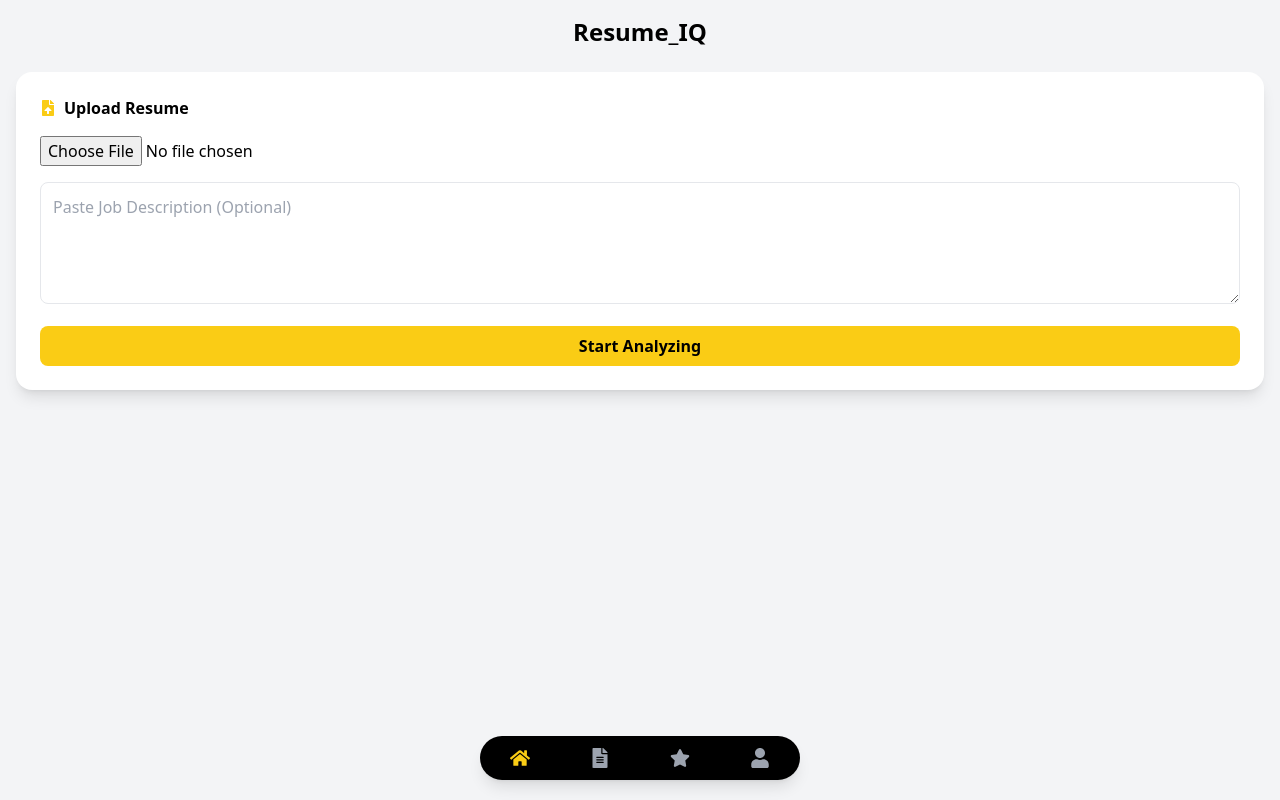
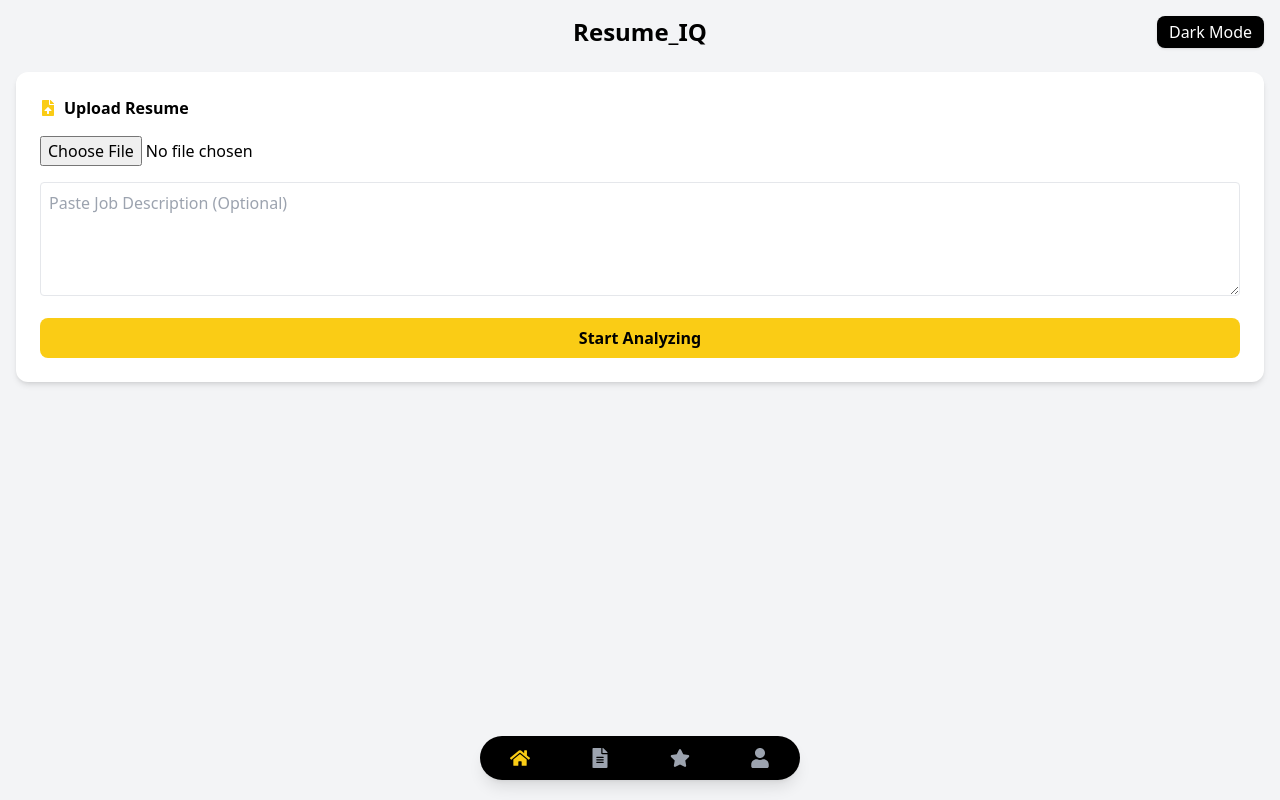
Before and after one commit to saitejabasudi/Resume_IQ-, a React (Create React App) app in the folder client/: page / in a window 1280 px wide. Built offline with nearby package versions, Linux system fonts and the light colour scheme.

Commit message:
Update App.js

```diff
--- a/client/src/App.js
+++ b/client/src/App.js
@@ -12,9 +12,9 @@ function App() {
   const [jobDescription, setJobDescription] = useState("");
   const [score, setScore] = useState(null);
   const [jobMatch, setJobMatch] = useState(null);
-  const [suggestions, setSuggestions] = useState([]);
   const [loading, setLoading] = useState(false);
   const [page, setPage] = useState("home");
+  const [darkMode, setDarkMode] = useState(false);
 
   const analyze = async () => {
     if (!file) {
@@ -30,10 +30,11 @@ function App() {
       setLoading(true);
       setScore(null);
       setJobMatch(null);
-      setSuggestions([]);
 
       const res = await axios.post("/api/analyze", formData, {
-        headers: { "Content-Type": "multipart/form-data" },
+        headers: {
+          "Content-Type": "multipart/form-data",
+        },
       });
 
       setScore(res.data.atsScore);
@@ -43,36 +44,6 @@ function App() {
         matchedSkills: res.data.matchedSkills,
         missingSkills: res.data.missingSkills,
       });
-
-      // ✅ Smart Suggestions Logic
-      const generatedSuggestions = [];
-
-      if (res.data.atsScore < 60) {
-        generatedSuggestions.push(
-          "Improve resume formatting and use clear section headings."
-        );
-      }
-
-      if (res.data.missingSkills?.length > 0) {
-        generatedSuggestions.push(
-          `Add missing skills such as: ${res.data.missingSkills.join(", ")}`
-        );
-      }
-
-      if (!jobDescription) {
-        generatedSuggestions.push(
-          "Paste a job description to get a more accurate job match score."
-        );
-      }
-
-      if (res.data.atsScore >= 75) {
-        generatedSuggestions.push(
-          "Great resume! Consider tailoring it more specifically to each job role."
-        );
-      }
-
-      setSuggestions(generatedSuggestions);
-
     } catch (err) {
       console.error(err);
       alert("Analysis failed");
@@ -82,10 +53,20 @@ function App() {
   };
 
   return (
-    <div className="min-h-screen bg-gray-100 p-4 pb-24">
+    <div
+      className={`min-h-screen p-4 pb-24 transition-all duration-300 ${
+        darkMode ? "bg-gray-900 text-white" : "bg-gray-100 text-black"
+      }`}
+    >
+      {/* Dark Mode Toggle */}
+      <button
+        onClick={() => setDarkMode(!darkMode)}
+        className="fixed top-4 right-4 bg-black text-white px-3 py-1 rounded-lg shadow"
+      >
+        {darkMode ? "Light Mode" : "Dark Mode"}
+      </button>
 
       <AnimatePresence mode="wait">
-
         {/* ================= HOME PAGE ================= */}
         {page === "home" && (
           <motion.div
@@ -99,7 +80,11 @@ function App() {
               Resume_IQ
             </h1>
 
-            <div className="bg-white p-6 rounded-2xl shadow-lg">
+            <div
+              className={`p-6 rounded-xl shadow-md ${
+                darkMode ? "bg-gray-800" : "bg-white"
+              }`}
+            >
               <div className="flex items-center gap-2 mb-4">
                 <FaFileUpload className="text-yellow-400" />
                 <span className="font-semibold">Upload Resume</span>
@@ -114,7 +99,7 @@ function App() {
 
               <textarea
                 placeholder="Paste Job Description (Optional)"
-                className="w-full p-3 border rounded-lg mb-4"
+                className="w-full p-2 border rounded mb-4 text-black"
                 rows="4"
                 value={jobDescription}
                 onChange={(e) => setJobDescription(e.target.value)}
@@ -132,9 +117,12 @@ function App() {
 
             {loading && <Loader />}
 
-            {/* ================= RESULT SECTION ================= */}
             {score !== null && !loading && (
-              <div className="bg-white p-6 rounded-2xl shadow-lg mt-6">
+              <div
+                className={`p-6 rounded-xl shadow-md mt-6 ${
+                  darkMode ? "bg-gray-800" : "bg-white"
+                }`}
+              >
                 <h2 className="text-center font-semibold mb-4">
                   ATS Resume Score
                 </h2>
@@ -143,7 +131,7 @@ function App() {
 
                 {jobMatch && (
                   <div className="mt-6">
-                    <h3 className="font-semibold mb-3 text-center">
+                    <h3 className="font-semibold mb-2 text-center">
                       Job Match: {jobMatch.matchScore}%
                     </h3>
 
@@ -160,20 +148,6 @@ function App() {
                         ? jobMatch.missingSkills.join(", ")
                         : "None"}
                     </p>
-                  </div>
-                )}
-
-                {/* ✅ AI Suggestions */}
-                {suggestions.length > 0 && (
-                  <div className="mt-6 bg-blue-50 p-5 rounded-2xl">
-                    <h3 className="font-semibold text-blue-700 mb-3">
-                      AI Improvement Suggestions
-                    </h3>
-                    <ul className="list-disc pl-5 text-sm space-y-2">
-                      {suggestions.map((tip, index) => (
-                        <li key={index}>{tip}</li>
-                      ))}
-                    </ul>
                   </div>
                 )}
               </div>
@@ -222,7 +196,6 @@ function App() {
             👤 User Profile (Coming Soon)
           </motion.div>
         )}
-
       </AnimatePresence>
 
       <Navbar setPage={setPage} currentPage={page} />
```
